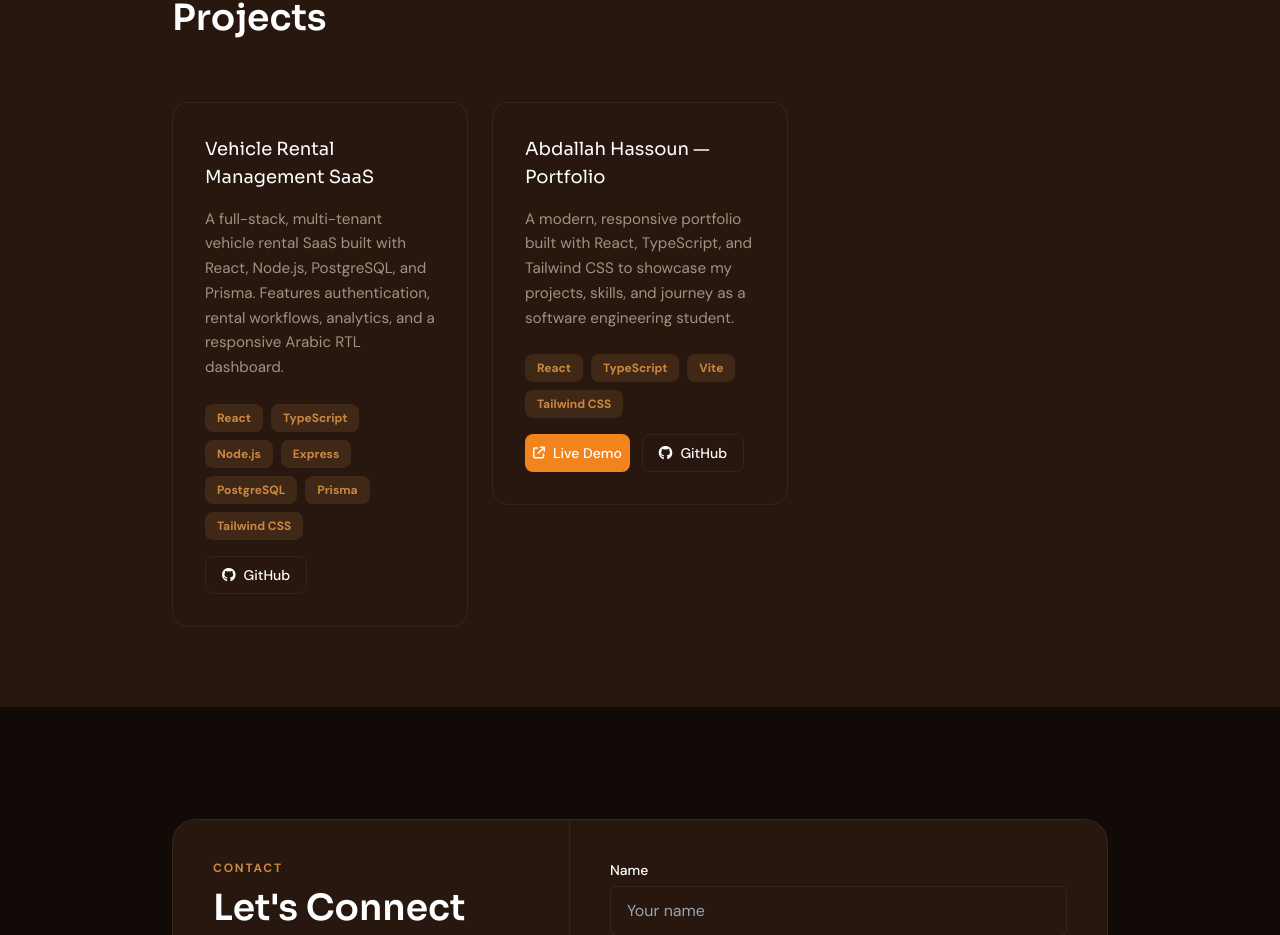
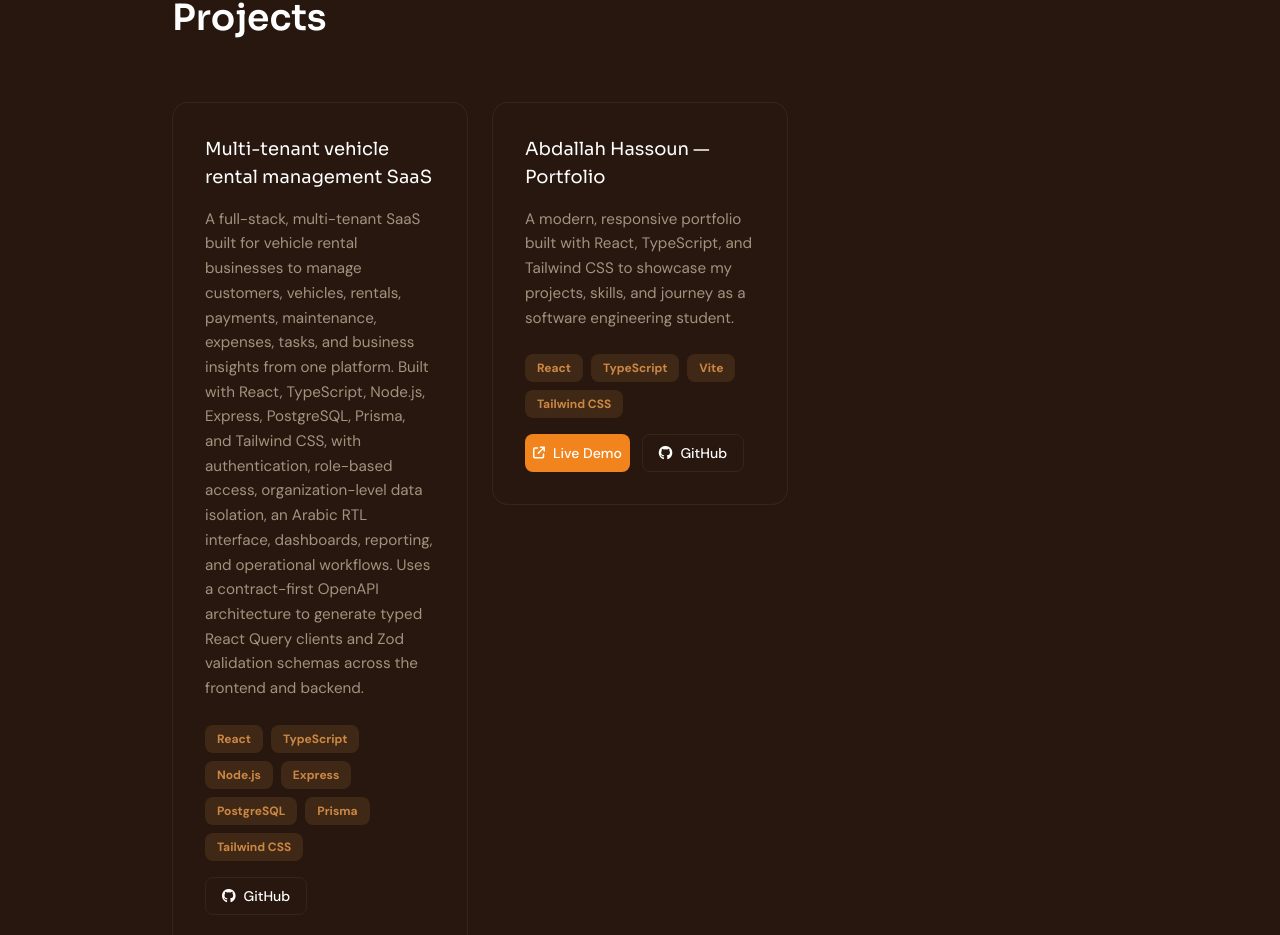
Before and after one commit to ahdevworker03/Abdallah-Hassoun-Portfolio, a React (Vite) app: page / in a window 1280 px wide. Shown: the part 3476-4411 px from the top of the page. Built offline with nearby package versions, Linux system fonts and the light colour scheme.

Commit message:
feat: enhance vehicle rental project title and description for clarity and detail

```diff
--- a/src/data/projects.ts
+++ b/src/data/projects.ts
@@ -8,9 +8,9 @@ export interface Project {
 }
 export const projects: Project[] = [
   {
-    title: "Vehicle Rental Management SaaS",
+    title: "Multi-tenant vehicle rental management SaaS",
     description:
-      "A full-stack, multi-tenant vehicle rental SaaS built with React, Node.js, PostgreSQL, and Prisma. Features authentication, rental workflows, analytics, and a responsive Arabic RTL dashboard.",
+      "A full-stack, multi-tenant SaaS built for vehicle rental businesses to manage customers, vehicles, rentals, payments, maintenance, expenses, tasks, and business insights from one platform. Built with React, TypeScript, Node.js, Express, PostgreSQL, Prisma, and Tailwind CSS, with authentication, role-based access, organization-level data isolation, an Arabic RTL interface, dashboards, reporting, and operational workflows. Uses a contract-first OpenAPI architecture to generate typed React Query clients and Zod validation schemas across the frontend and backend.",
     tech: ["React", "TypeScript", "Node.js", "Express", "PostgreSQL", "Prisma", "Tailwind CSS"],
     githubUrl: "https://github.com/ahdevworker03/vehicle-rental-platform",
     featured: true,
```
